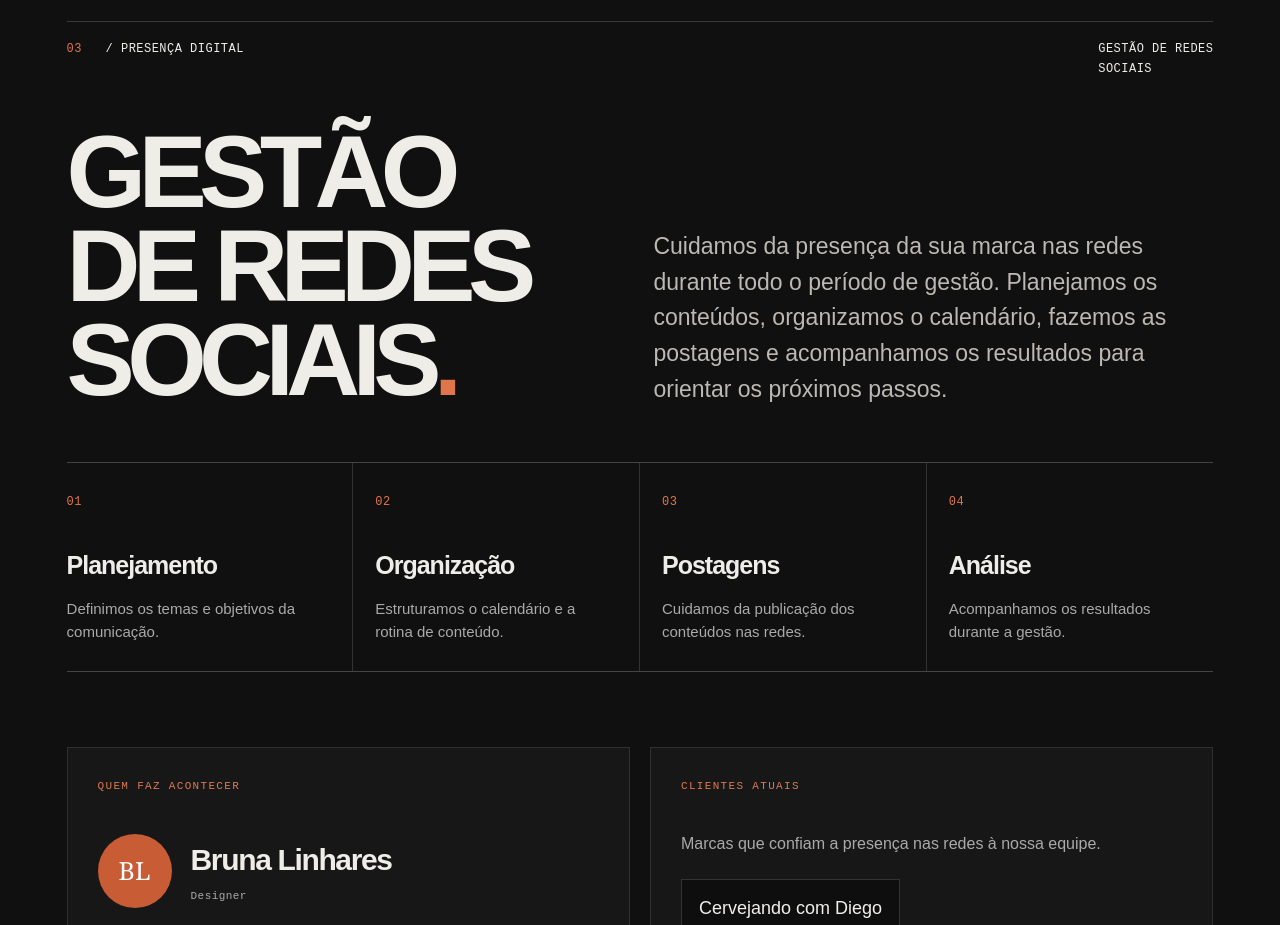
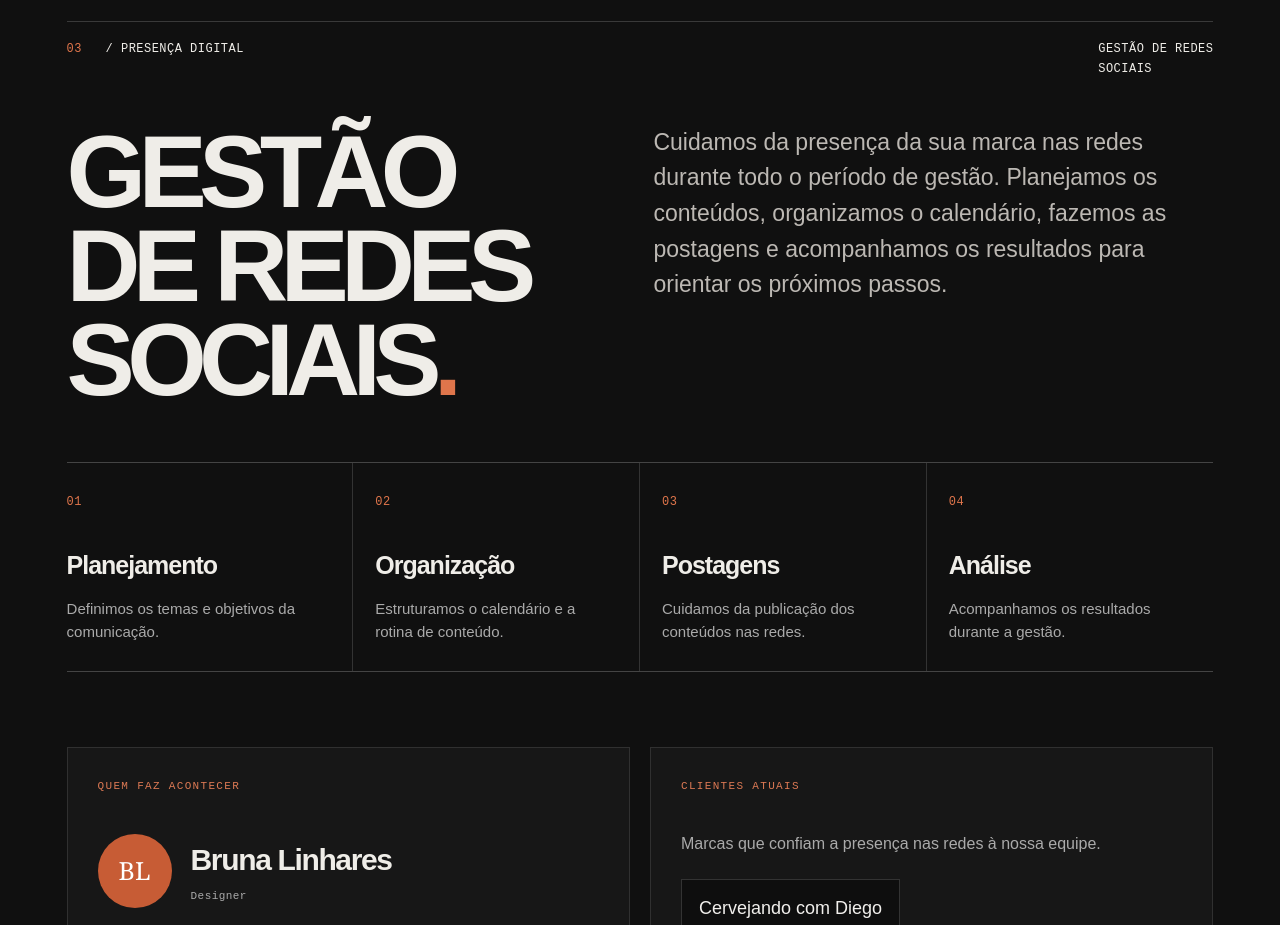
Before and after one commit to einattalia/ameninadovideo016, a Next.js app: page / in a window 1280 px wide. Shown: the part 2120-3045 px from the top of the page. Built offline with nearby package versions, Linux system fonts and the light colour scheme; no server answers.

Commit message:
Align social management copy with heading

```diff
--- a/app/globals.css
+++ b/app/globals.css
@@ -27,7 +27,7 @@
 
 
 .social-management{background:#101010}
-.social-management-heading{align-items:end;gap:4vw}
+.social-management-heading{align-items:flex-start;gap:4vw}
 .social-management-heading h2{max-width:9ch;font-size:clamp(52px,8vw,125px);line-height:.92;letter-spacing:-.075em;text-transform:uppercase}
 .social-management-heading p{max-width:560px;font-size:clamp(17px,1.8vw,23px);line-height:1.55;color:#bcb8b3}
 .management-steps{display:grid;grid-template-columns:repeat(4,minmax(0,1fr));margin-top:55px;border-top:1px solid #444;border-bottom:1px solid #444}
```
